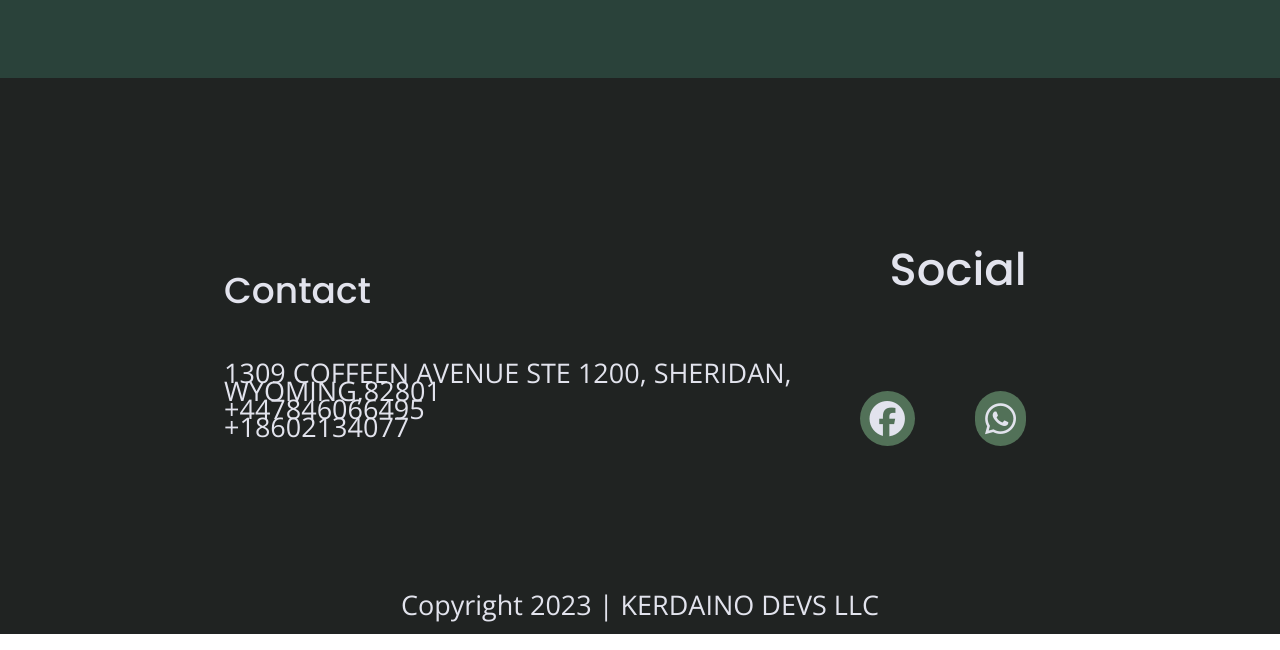
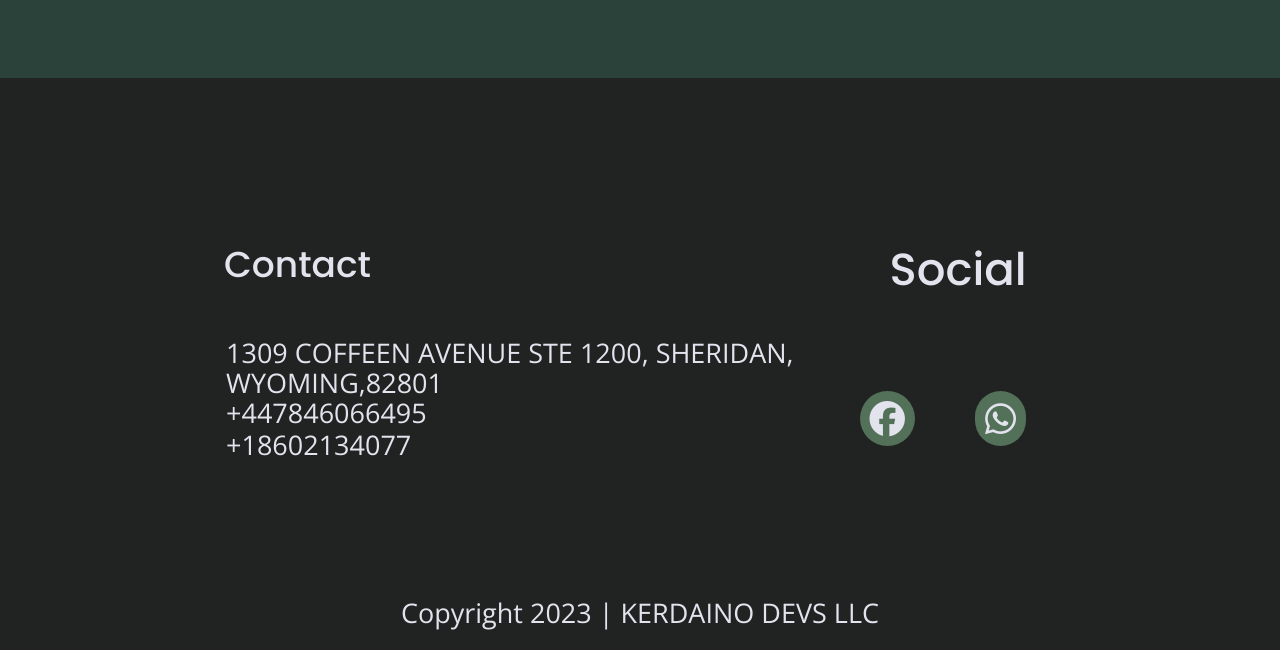
Before and after one commit to kerdaino/fidmah-landing-page, a website: page index.html in a window 1280 px wide. Shown: the part 2749-3399 px from the top of the page. Drawn offline with nearby package versions, Linux system fonts and the light colour scheme.

Commit message:
third commit

```diff
--- a/css/main.css
+++ b/css/main.css
@@ -243,7 +243,7 @@ footer {
 }
 
 footer p {
-  margin: 0;
+  margin: 2px;
 }
 
 footer .content-wrapper {
@@ -509,14 +509,10 @@ aside {
   }
 
   footer p {
-    line-height: 18px;
+    line-height: 25px;
+    word-spacing: normal;
   }
 
-  .faq h4,
-  .faq p {
-    font-size: 0.875em;
-    line-height: 15.75px;
-  }
 
   .content-wrapper {
     max-width: 640px;
@@ -671,6 +667,12 @@ aside {
     /* margin: 100px 0; */
   }
 
+  footer p {
+    line-height: 30px;
+    word-spacing: normal;
+  }
+
+
   header img {
     width: 30%;
   }
```
